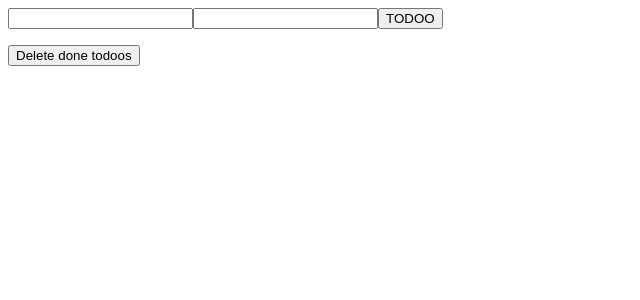
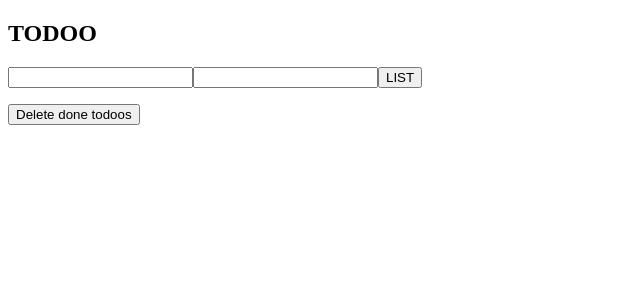
Before and after one commit to xiupos/todoo, a Vue app: page / in a window 1280 px wide. Shown: the top 300 px of the page, without its empty margins (0-640 px from the left). Built offline with nearby package versions, Linux system fonts and the light colour scheme.

Commit message:
made button disable

```diff
--- a/src/App.vue
+++ b/src/App.vue
@@ -1,11 +1,12 @@
 <template>
   <section>
+    <h1>TODOO</h1>
     <div class="todoFormBox">
       <input type="text"
         v-model="newTodoLabel">
       <input type="number"
         v-model="newTodoNumber">
-      <button v-on:click="makeTodo">TODOO</button>
+      <button v-on:click="makeTodo">LIST</button>
     </div>
     <div class="todoListBox">
       <ul>
@@ -14,11 +15,11 @@
           "{{todo.label}}"
           {{todo.value}} / {{todo.number}},
           {{todo.value*100/todo.number}}%
-          <button v-if="todo.value < todo.number"
+          <button v-bind:class="{ disable: !(todo.value < todo.number)}"
               @click="todo.value++;saveTodo()">
             +
           </button>
-          <button v-if="todo.value != 0"
+          <button v-bind:class="{ disable: todo.value == 0}"
               @click="todo.value--;saveTodo()">
             -
           </button>
@@ -75,4 +76,7 @@ export default {
 
 <style>
 .done { text-decoration: line-through; }
+.disable {
+  pointer-events: none;
+}
 </style>
```
